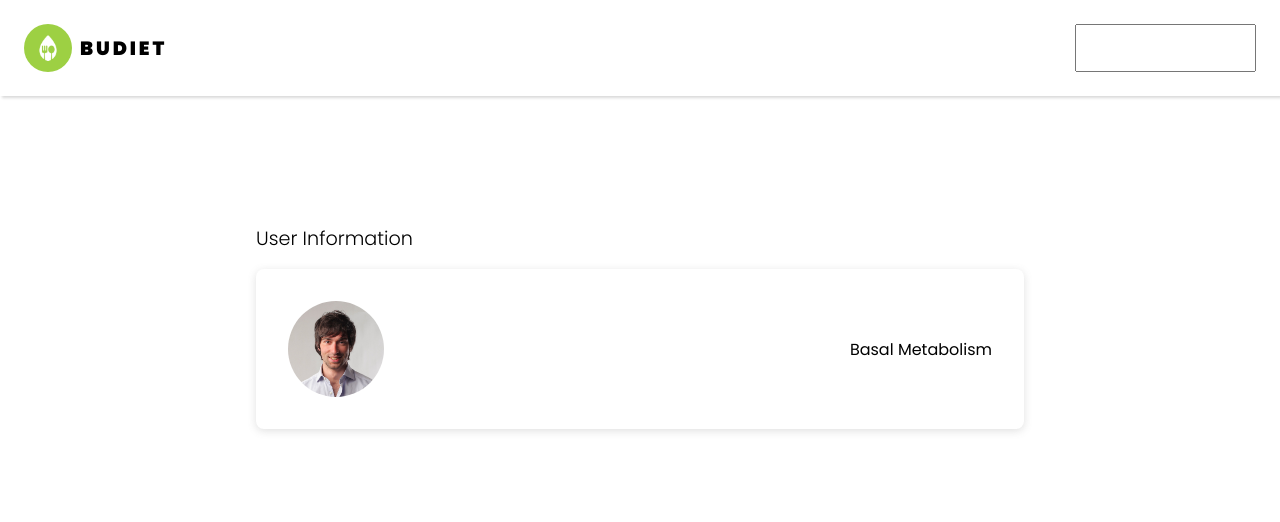
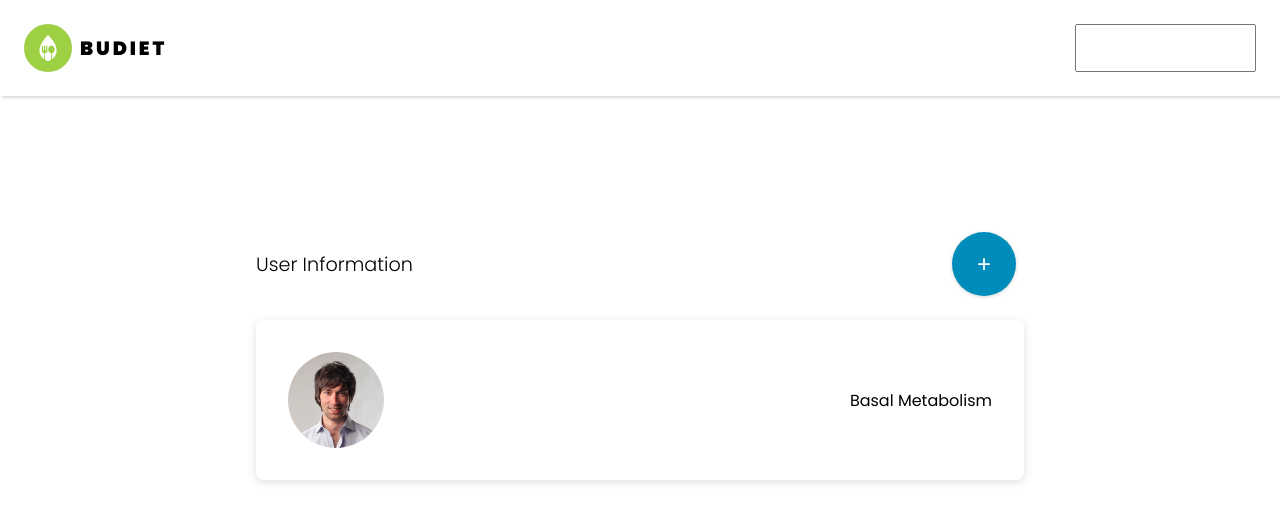
Before and after one commit to lucaslobat/REACT-PROJECTS, a React (Create React App) app in the folder budiet-app/: page / in a window 1280 px wide. Shown: the top 522 px of the page. Built offline with nearby package versions, Linux system fonts and the light colour scheme.

Commit message:
Preparing for receiving user form and calculate Harris Bennedict formula

```diff
--- a/budiet-app/src/App.js
+++ b/budiet-app/src/App.js
@@ -1,13 +1,21 @@
+import { useState } from "react";
+
 import Navbar from "./components/Navbar";
 
 import "./App.css";
 import UserInformation from "./components/UserInformation";
 
 function App() {
+  const [showModal, setShowModal] = useState(false);
+
+  function toggleShowModal() {
+    setShowModal((prevState) => !prevState);
+  }
+
   return (
     <>
       <Navbar />
-      <UserInformation />
+      <UserInformation toggleShowModal={toggleShowModal} />
     </>
   );
 }
--- a/budiet-app/src/components/UserInformation.css
+++ b/budiet-app/src/components/UserInformation.css
@@ -6,6 +6,12 @@
   width: 65vw;
   padding: 2rem;
   margin-top: 6rem;
+}
+
+.user-information-header {
+  width: 100%;
+  justify-content: space-between;
+  align-items: center;
 }
 
 .user-profile-image {
@@ -24,7 +30,27 @@
 }
 
 .user-information-title {
-  align-self: flex-start;
   font-weight: 300;
   font-size: 1.2rem;
 }
+
+.add-button {
+  align-self: flex-end;
+  border: none;
+  text-align: center;
+  text-decoration: none;
+  margin: 0.5rem;
+  cursor: pointer;
+  color: white;
+  border-radius: 50%;
+  border-radius: 50%;
+  padding: 2rem;
+  height: 2rem;
+  width: 2rem;
+  align-self: flex-end;
+  font-size: 1.5rem;
+  justify-content: center;
+  align-items: center;
+  background-color: #008cba;
+  box-shadow: rgba(0, 0, 0, 0.16) 0px 1px 4px;
+}
--- a/budiet-app/src/components/UserInformation.js
+++ b/budiet-app/src/components/UserInformation.js
@@ -3,13 +3,27 @@ import "./UserInformation.css";
 import userProfile from "../images/profile_user.jpg";
 
 import Container from "../ui/Container";
+import Button from "../ui/Button";
 
-function UserInformation() {
+function UserInformation(props) {
   return (
     <Container className="flex user-information-card">
-      <h2 className="user-information-title">User Information</h2>
+      <div className="flex user-information-header">
+        <h2 className="user-information-title">User Information</h2>
+        <Button
+          toggleShowModal={props.toggleShowModal}
+          className="flex add-button"
+        >
+          +
+        </Button>
+      </div>
+
       <div className="flex user-information-container">
-        <img className="user-profile-image" src={userProfile} />
+        <img
+          className="user-profile-image"
+          src={userProfile}
+          alt="user-profile-avatar"
+        />
         <div className="user-caloric-info">
           <span>Basal Metabolism</span>
         </div>
--- /dev/null
+++ b/budiet-app/src/ui/Button.js
@@ -0,0 +1,12 @@
+import "./Button.css";
+
+function Button(props) {
+  const classes = `ui-button ${props.className}`;
+  return (
+    <button onClick={props.toggleShowModal} className={classes}>
+      {props.children}
+    </button>
+  );
+}
+
+export default Button;
--- a/budiet-app/src/ui/Container.css
+++ b/budiet-app/src/ui/Container.css
@@ -1,3 +1,3 @@
-.container {
+.ui-container {
   display: flex;
 }
--- a/budiet-app/src/ui/Container.js
+++ b/budiet-app/src/ui/Container.js
@@ -1,7 +1,7 @@
 import "./Container.css";
 
 function Container(props) {
-  const classes = `container ${props.className}`;
+  const classes = `ui-container ${props.className}`;
 
   return <div className={classes}>{props.children}</div>;
 }
```
Also changed, not shown: budiet-app/src/components/FormulaForm.js (added, +7 -0 lines), budiet-app/src/ui/Modal.css (+35 -0 lines), budiet-app/src/ui/Modal.js (+25 -0 lines), budiet-app/src/components/FormulaForm.css (added), budiet-app/src/ui/Button.css (added).
